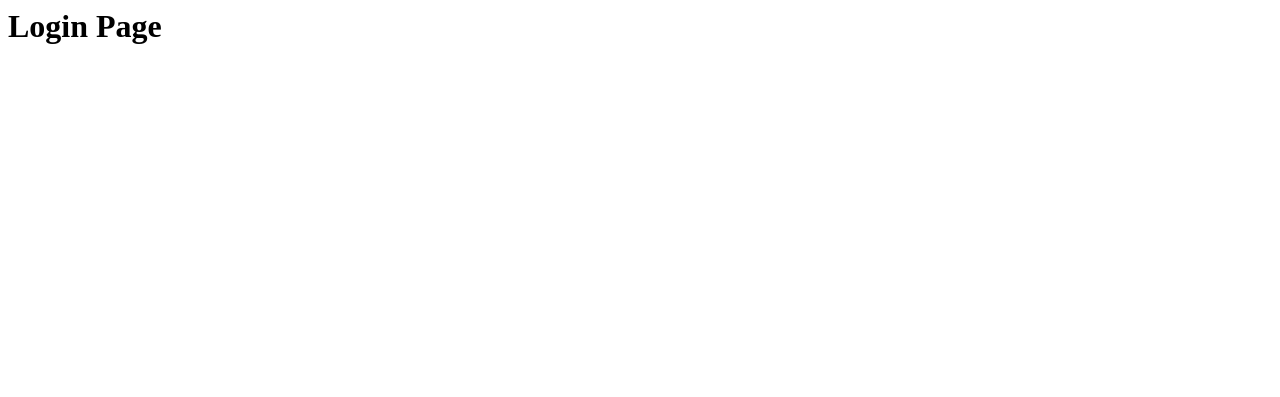
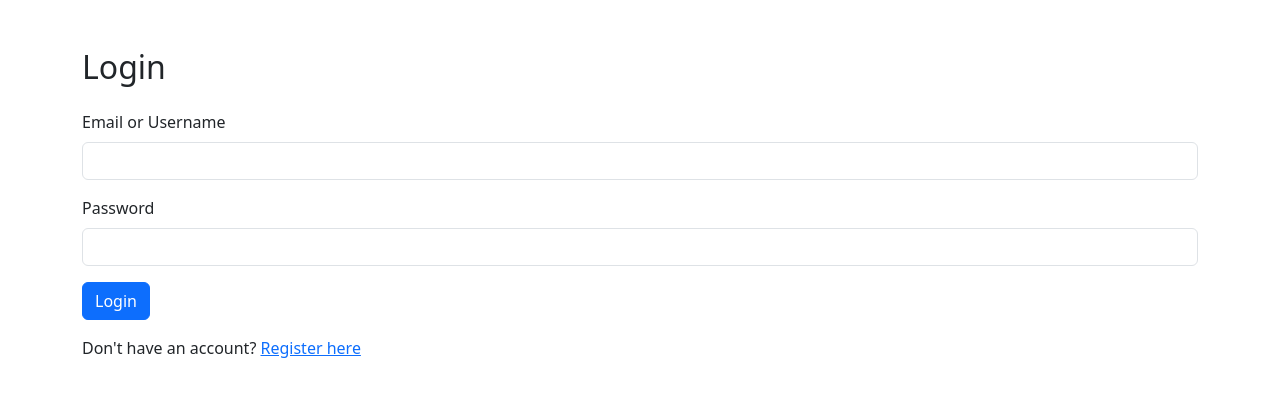
Before and after one commit to 24f100ds2698/Quiz-master-V1-, a Flask app: page /login in a window 1280 px wide. Before the commit the part shown is almost empty. Shown: the top 397 px of the page. Run offline with Flask 3, Linux system fonts and the light colour scheme.

Commit message:
Update login.html

```diff
--- a/app/templates/login.html
+++ b/app/templates/login.html
@@ -1 +1,29 @@
-<h1>Login Page</h1>
+<!DOCTYPE html>
+<html>
+<head>
+  <title>Login | Quiz Master</title>
+  <link rel="stylesheet" href="https://cdn.jsdelivr.net/npm/bootstrap@5.3.0/dist/css/bootstrap.min.css">
+</head>
+<body>
+  <div class="container mt-5">
+    <h2 class="mb-4">Login</h2>
+    <form method="POST" action="{{ url_for('main.login') }}">
+      <div class="mb-3">
+        <label for="email" class="form-label">Email or Username</label>
+        <input type="text" class="form-control" id="email" name="email" required>
+      </div>
+
+      <div class="mb-3">
+        <label for="password" class="form-label">Password</label>
+        <input type="password" class="form-control" id="password" name="password" required>
+      </div>
+
+      <button type="submit" class="btn btn-primary">Login</button>
+    </form>
+
+    <p class="mt-3">
+      Don't have an account? <a href="{{ url_for('main.register') }}">Register here</a>
+    </p>
+  </div>
+</body>
+</html>
```
